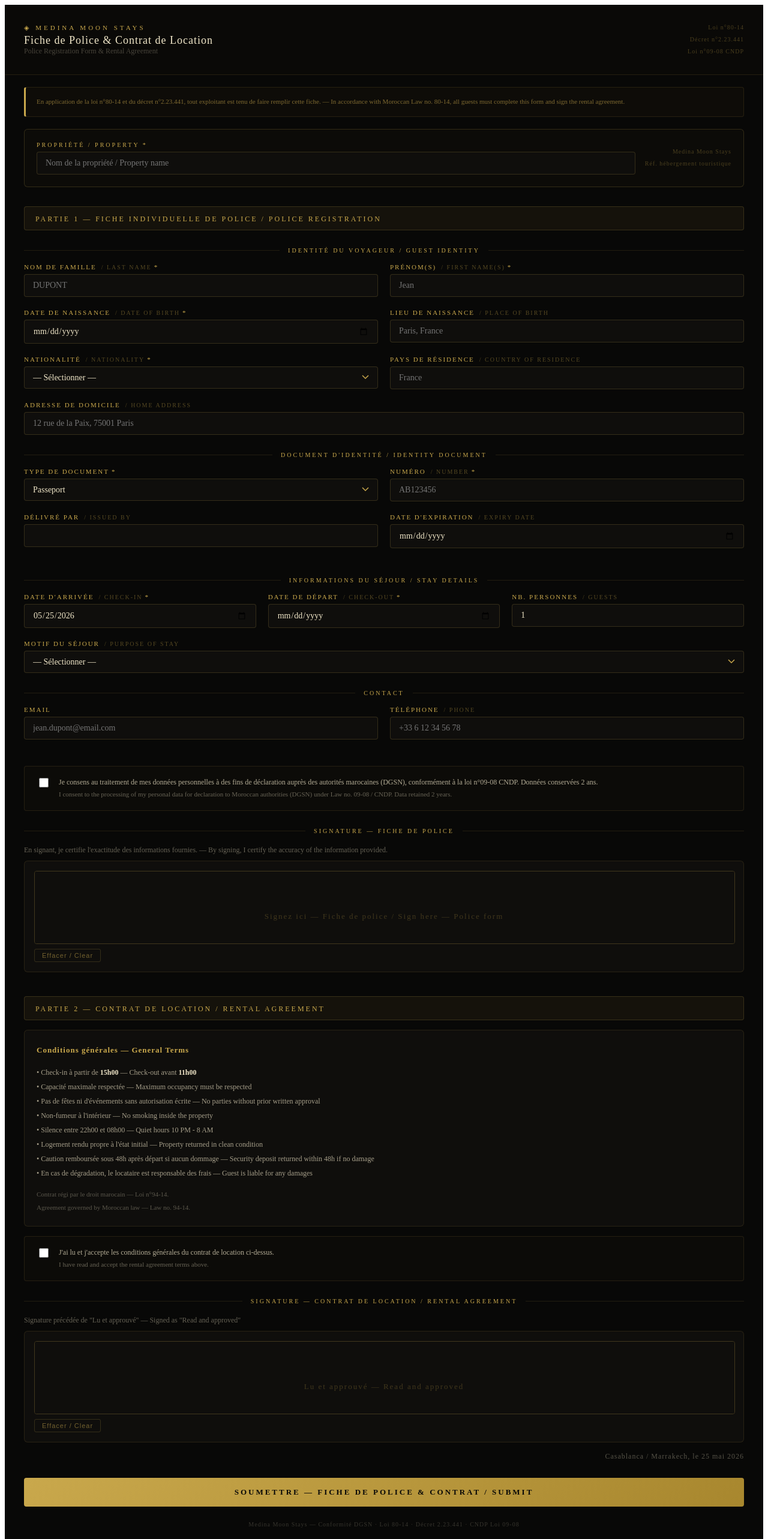
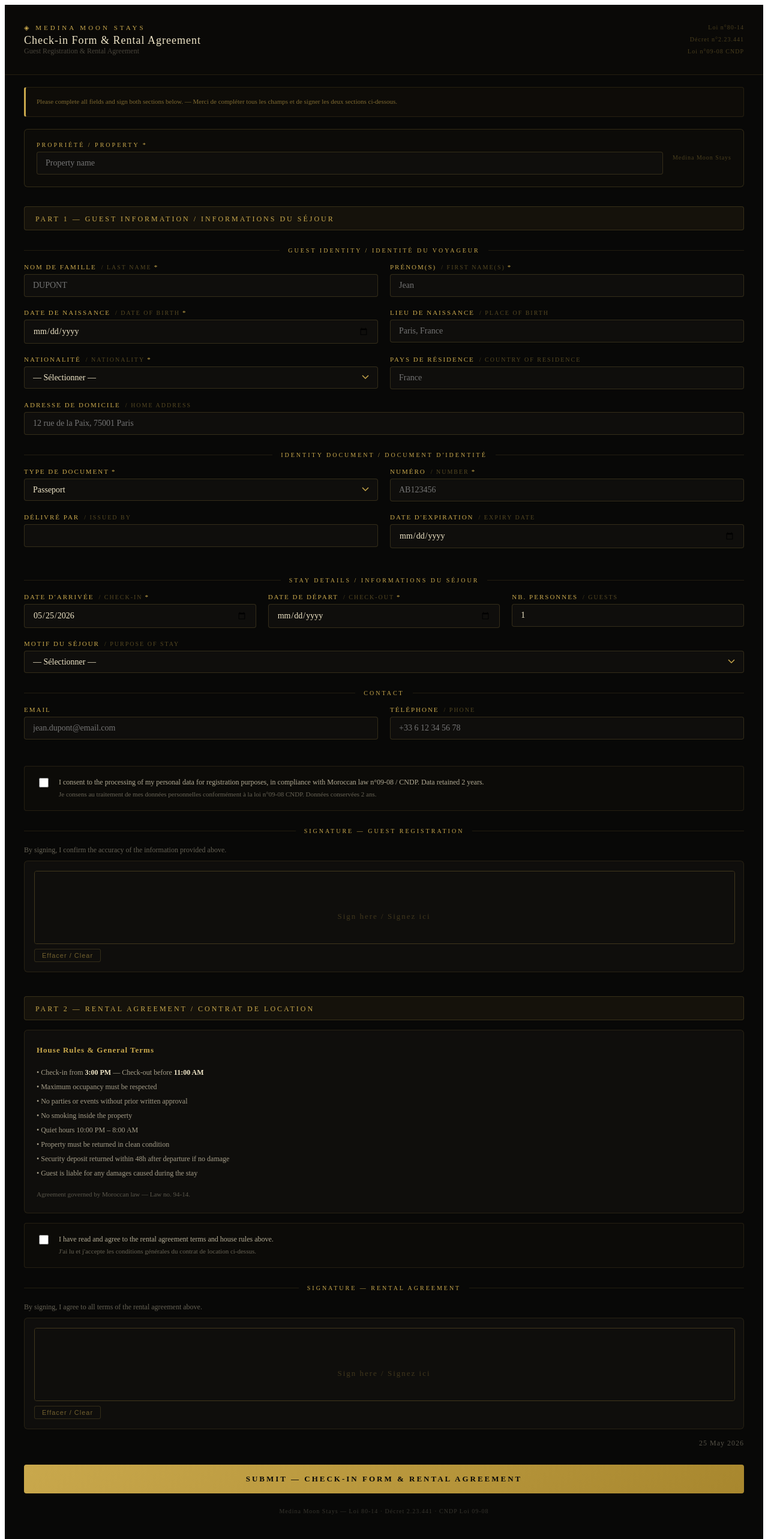
Before and after one commit to squallimehdi11-cloud/fiche-police-mms, a React (Vite) app: page / in a window 1280 px wide. Shown: the top 2566 px of the page at 60% size. Built offline with nearby package versions, Linux system fonts and the light colour scheme.

Commit message:
Update App.jsx

```diff
--- a/src/App.jsx
+++ b/src/App.jsx
@@ -184,7 +184,7 @@ export default function FichePolice() {
           statut_marital: form.statut_marital || "N/A",
           acte_mariage: form.acte_mariage || "N/A",
           name: `${form.prenom} ${form.nom}`,
-          message: `Fiche police + contrat signés le ${new Date().toLocaleDateString("fr-MA")}`,
+          message: `Check-in form + rental agreement signed on ${new Date().toLocaleDateString("fr-MA")}`,
         }
       );
       setSubmitted(true);
@@ -204,8 +204,8 @@ export default function FichePolice() {
           <h2 style={{ color: "#c9a84c", fontSize: "22px", letterSpacing: "4px", textTransform: "uppercase", marginBottom: "12px", fontWeight: 400 }}>Documents Enregistrés</h2>
           <p style={{ color: "#f0e6c888", fontSize: "15px", lineHeight: 1.8 }}>Merci, <strong style={{ color: "#f0e6c8" }}>{form.prenom} {form.nom}</strong>.</p>
           <p style={{ color: "#f0e6c866", fontSize: "13px", lineHeight: 1.8 }}>
-            Votre fiche de police et votre contrat de location ont été enregistrés.<br/>
-            <span style={{ fontSize: "11px" }}>Your police registration form and rental agreement have been recorded.</span>
+            Votre dossier a été enregistré et transmis à Medina Moon Stays.<br/>
+            <span style={{ fontSize: "11px" }}>Your check-in form and rental agreement have been recorded.</span>
           </p>
           <div style={{ marginTop: "24px", padding: "16px", border: "1px solid #c9a84c22", borderRadius: "6px", background: "#c9a84c08" }}>
             <p style={{ color: "#c9a84c", fontSize: "13px", letterSpacing: "1px", margin: 0 }}>{form.property}</p>
@@ -213,12 +213,12 @@ export default function FichePolice() {
           </div>
           <div style={{ marginTop: "32px", display: "flex", justifyContent: "center", gap: "32px" }}>
             <div>
-              <img src={signature} alt="signature fiche" style={{ maxWidth: "160px", opacity: 0.8 }} />
-              <p style={{ color: "#c9a84c44", fontSize: "10px", letterSpacing: "2px", marginTop: "6px" }}>FICHE DE POLICE</p>
+              <img src={signature} alt="signature 1" style={{ maxWidth: "160px", opacity: 0.8 }} />
+              <p style={{ color: "#c9a84c44", fontSize: "10px", letterSpacing: "2px", marginTop: "6px" }}>GUEST REGISTRATION</p>
             </div>
             <div>
-              <img src={signatureRental} alt="signature contrat" style={{ maxWidth: "160px", opacity: 0.8 }} />
-              <p style={{ color: "#c9a84c44", fontSize: "10px", letterSpacing: "2px", marginTop: "6px" }}>CONTRAT DE LOCATION</p>
+              <img src={signatureRental} alt="signature 2" style={{ maxWidth: "160px", opacity: 0.8 }} />
+              <p style={{ color: "#c9a84c44", fontSize: "10px", letterSpacing: "2px", marginTop: "6px" }}>RENTAL AGREEMENT</p>
             </div>
           </div>
         </div>
@@ -231,8 +231,8 @@ export default function FichePolice() {
       <div style={{ borderBottom: "1px solid #c9a84c22", padding: "28px 32px", display: "flex", alignItems: "center", justifyContent: "space-between", background: "#0a0907" }}>
         <div>
           <div style={{ fontSize: "11px", letterSpacing: "4px", color: "#c9a84c", textTransform: "uppercase", marginBottom: "4px" }}>◈ Medina Moon Stays</div>
-          <div style={{ fontSize: "18px", letterSpacing: "1px", color: "#f0e6c8" }}>Fiche de Police & Contrat de Location</div>
-          <div style={{ fontSize: "12px", color: "#f0e6c844" }}>Police Registration Form & Rental Agreement</div>
+          <div style={{ fontSize: "18px", letterSpacing: "1px", color: "#f0e6c8" }}>Check-in Form & Rental Agreement</div>
+          <div style={{ fontSize: "12px", color: "#f0e6c844" }}>Guest Registration & Rental Agreement</div>
         </div>
         <div style={{ fontSize: "10px", color: "#c9a84c55", letterSpacing: "1px", textAlign: "right", lineHeight: 2 }}>
           <div>Loi n°80-14</div><div>Décret n°2.23.441</div><div>Loi n°09-08 CNDP</div>
@@ -240,7 +240,7 @@ export default function FichePolice() {
       </div>
 
       <div style={{ margin: "20px 32px", padding: "14px 18px", background: "#c9a84c08", border: "1px solid #c9a84c22", borderLeft: "3px solid #c9a84c", borderRadius: "4px", fontSize: "11px", color: "#c9a84c99", lineHeight: 1.8 }}>
-        En application de la loi n°80-14 et du décret n°2.23.441, tout exploitant est tenu de faire remplir cette fiche. — In accordance with Moroccan Law no. 80-14, all guests must complete this form and sign the rental agreement.
+        Please complete all fields and sign both sections below. — Merci de compléter tous les champs et de signer les deux sections ci-dessous.
       </div>
 
       <div style={{ padding: "0 32px 40px" }}>
@@ -250,19 +250,19 @@ export default function FichePolice() {
             {propertyFromUrl ? (
               <div style={{ fontSize: "18px", color: "#f0e6c8" }}>{form.property}</div>
             ) : (
-              <input value={form.property} onChange={e => set("property", e.target.value)} placeholder="Nom de la propriété / Property name" style={{ ...inputStyle, ...err("property") }} />
+              <input value={form.property} onChange={e => set("property", e.target.value)} placeholder="Property name" style={{ ...inputStyle, ...err("property") }} />
             )}
           </div>
           <div style={{ fontSize: "10px", color: "#c9a84c55", letterSpacing: "1px", textAlign: "right", lineHeight: 2 }}>
-            <div>Medina Moon Stays</div><div>Réf. hébergement touristique</div>
+            <div>Medina Moon Stays</div>
           </div>
         </div>
 
         <div style={{ margin: "32px 0 8px", padding: "10px 18px", background: "#c9a84c11", border: "1px solid #c9a84c33", borderRadius: "4px" }}>
-          <span style={{ fontSize: "12px", letterSpacing: "3px", color: "#c9a84c", textTransform: "uppercase" }}>Partie 1 — Fiche Individuelle de Police / Police Registration</span>
+          <span style={{ fontSize: "12px", letterSpacing: "3px", color: "#c9a84c", textTransform: "uppercase" }}>Part 1 — Guest Information / Informations du Séjour</span>
         </div>
 
-        <SectionTitle>Identité du voyageur / Guest Identity</SectionTitle>
+        <SectionTitle>Guest Identity / Identité du voyageur</SectionTitle>
         <div style={{ display: "grid", gridTemplateColumns: "1fr 1fr", gap: "0 20px" }}>
           <Field label="Nom de famille" labelEn="Last name" required><input value={form.nom} onChange={e => set("nom", e.target.value)} style={{ ...inputStyle, ...err("nom") }} placeholder="DUPONT" /></Field>
           <Field label="Prénom(s)" labelEn="First name(s)" required><input value={form.prenom} onChange={e => set("prenom", e.target.value)} style={{ ...inputStyle, ...err("prenom") }} placeholder="Jean" /></Field>
@@ -278,7 +278,7 @@ export default function FichePolice() {
         </div>
         <Field label="Adresse de domicile" labelEn="Home address"><input value={form.adresse_domicile} onChange={e => set("adresse_domicile", e.target.value)} style={inputStyle} placeholder="12 rue de la Paix, 75001 Paris" /></Field>
 
-        <SectionTitle>Document d'identité / Identity Document</SectionTitle>
+        <SectionTitle>Identity Document / Document d'identité</SectionTitle>
         <div style={{ display: "grid", gridTemplateColumns: "1fr 1fr", gap: "0 20px" }}>
           <Field label="Type de document" required>
             <select value={form.doc_type} onChange={e => set("doc_type", e.target.value)} style={selectStyle}>
@@ -290,7 +290,7 @@ export default function FichePolice() {
           <Field label="Date d'expiration" labelEn="Expiry date"><input type="date" value={form.doc_date_expiration} onChange={e => set("doc_date_expiration", e.target.value)} style={inputStyle} /></Field>
         </div>
 
-        <SectionTitle>Informations du séjour / Stay Details</SectionTitle>
+        <SectionTitle>Stay Details / Informations du séjour</SectionTitle>
         <div style={{ display: "grid", gridTemplateColumns: "1fr 1fr 1fr", gap: "0 20px" }}>
           <Field label="Date d'arrivée" labelEn="Check-in" required><input type="date" value={form.date_arrivee} onChange={e => set("date_arrivee", e.target.value)} style={{ ...inputStyle, ...err("date_arrivee") }} /></Field>
           <Field label="Date de départ" labelEn="Check-out" required><input type="date" value={form.date_depart} onChange={e => set("date_depart", e.target.value)} style={{ ...inputStyle, ...err("date_depart") }} /></Field>
@@ -326,7 +326,7 @@ export default function FichePolice() {
             </Field>
             {form.statut_marital === "Célibataire" && (
               <div style={{ padding: "14px 18px", background: "#ff000011", border: "1px solid #ff000044", borderRadius: "4px", fontSize: "12px", color: "#ff6666", lineHeight: 1.7 }}>
-                ⚠ Les couples non mariés ne sont pas acceptés conformément à la loi marocaine. Votre réservation pourra être annulée à l'arrivée sans remboursement. — Unmarried couples are not accepted. Your booking may be cancelled upon arrival without refund.
+                ⚠ Les couples non mariés ne sont pas acceptés conformément à la loi marocaine. Votre réservation pourra être annulée à l'arrivée sans remboursement.
               </div>
             )}
             {form.statut_marital === "Marié(e)" && (
@@ -341,75 +341,75 @@ export default function FichePolice() {
           <label style={{ display: "flex", gap: "14px", alignItems: "flex-start", cursor: "pointer" }}>
             <input type="checkbox" checked={form.consent_cndp} onChange={e => set("consent_cndp", e.target.checked)} style={{ marginTop: "3px", accentColor: "#c9a84c", width: "16px", height: "16px", flexShrink: 0 }} />
             <span style={{ fontSize: "12px", color: "#f0e6c8bb", lineHeight: 1.7 }}>
-              Je consens au traitement de mes données personnelles à des fins de déclaration auprès des autorités marocaines (DGSN), conformément à la loi n°09-08 CNDP. Données conservées 2 ans.
-              <br /><span style={{ color: "#f0e6c866", fontSize: "11px" }}>I consent to the processing of my personal data for declaration to Moroccan authorities (DGSN) under Law no. 09-08 / CNDP. Data retained 2 years.</span>
+              I consent to the processing of my personal data for registration purposes, in compliance with Moroccan law n°09-08 / CNDP. Data retained 2 years.
+              <br /><span style={{ color: "#f0e6c866", fontSize: "11px" }}>Je consens au traitement de mes données personnelles conformément à la loi n°09-08 CNDP. Données conservées 2 ans.</span>
             </span>
           </label>
         </div>
 
-        <SectionTitle>Signature — Fiche de Police</SectionTitle>
-        <div style={{ marginBottom: "8px", fontSize: "12px", color: "#f0e6c866", lineHeight: 1.7 }}>En signant, je certifie l'exactitude des informations fournies. — By signing, I certify the accuracy of the information provided.</div>
+        <SectionTitle>Signature — Guest Registration</SectionTitle>
+        <div style={{ marginBottom: "8px", fontSize: "12px", color: "#f0e6c866", lineHeight: 1.7 }}>By signing, I confirm the accuracy of the information provided above.</div>
         <div style={{ border: `1px solid ${errors.signature ? "#c9a84c88" : "#c9a84c22"}`, borderRadius: "6px", padding: "16px", background: "#0f0e0c" }}>
-          <SignaturePad onSign={setSignature} signed={!!signature} label="Signez ici — Fiche de police / Sign here — Police form" />
-          {errors.signature && <div style={{ color: "#c9a84c", fontSize: "11px", marginTop: "8px" }}>⚠ Signature requise / Signature required</div>}
+          <SignaturePad onSign={setSignature} signed={!!signature} label="Sign here / Signez ici" />
+          {errors.signature && <div style={{ color: "#c9a84c", fontSize: "11px", marginTop: "8px" }}>⚠ Signature required</div>}
         </div>
 
         <div style={{ margin: "40px 0 8px", padding: "10px 18px", background: "#c9a84c11", border: "1px solid #c9a84c33", borderRadius: "4px" }}>
-          <span style={{ fontSize: "12px", letterSpacing: "3px", color: "#c9a84c", textTransform: "uppercase" }}>Partie 2 — Contrat de Location / Rental Agreement</span>
+          <span style={{ fontSize: "12px", letterSpacing: "3px", color: "#c9a84c", textTransform: "uppercase" }}>Part 2 — Rental Agreement / Contrat de Location</span>
         </div>
 
         <div style={{ margin: "16px 0", padding: "20px", background: "#0f0e0c", border: "1px solid #c9a84c22", borderRadius: "6px", fontSize: "12px", color: "#f0e6c8aa", lineHeight: 2 }}>
-          <div style={{ fontSize: "13px", color: "#c9a84c", letterSpacing: "1px", marginBottom: "12px", fontWeight: "bold" }}>Conditions générales — General Terms</div>
-          <div>• Check-in à partir de <strong style={{ color: "#f0e6c8" }}>15h00</strong> — Check-out avant <strong style={{ color: "#f0e6c8" }}>11h00</strong></div>
-          <div>• Capacité maximale respectée — Maximum occupancy must be respected</div>
-          <div>• Pas de fêtes ni d'événements sans autorisation écrite — No parties without prior written approval</div>
-          <div>• Non-fumeur à l'intérieur — No smoking inside the property</div>
-          <div>• Silence entre 22h00 et 08h00 — Quiet hours 10 PM - 8 AM</div>
-          <div>• Logement rendu propre à l'état initial — Property returned in clean condition</div>
-          <div>• Caution remboursée sous 48h après départ si aucun dommage — Security deposit returned within 48h if no damage</div>
-          <div>• En cas de dégradation, le locataire est responsable des frais — Guest is liable for any damages</div>
-          <div style={{ marginTop: "12px", fontSize: "11px", color: "#f0e6c855" }}>Contrat régi par le droit marocain — Loi n°94-14.<br />Agreement governed by Moroccan law — Law no. 94-14.</div>
+          <div style={{ fontSize: "13px", color: "#c9a84c", letterSpacing: "1px", marginBottom: "12px", fontWeight: "bold" }}>House Rules & General Terms</div>
+          <div>• Check-in from <strong style={{ color: "#f0e6c8" }}>3:00 PM</strong> — Check-out before <strong style={{ color: "#f0e6c8" }}>11:00 AM</strong></div>
+          <div>• Maximum occupancy must be respected</div>
+          <div>• No parties or events without prior written approval</div>
+          <div>• No smoking inside the property</div>
+          <div>• Quiet hours 10:00 PM – 8:00 AM</div>
+          <div>• Property must be returned in clean condition</div>
+          <div>• Security deposit returned within 48h after departure if no damage</div>
+          <div>• Guest is liable for any damages caused during the stay</div>
+          <div style={{ marginTop: "12px", fontSize: "11px", color: "#f0e6c855" }}>Agreement governed by Moroccan law — Law no. 94-14.</div>
         </div>
 
         <div style={{ margin: "16px 0", padding: "16px 20px", background: "#c9a84c06", border: `1px solid ${errors.consent_rental ? "#c9a84c88" : "#c9a84c22"}`, borderRadius: "4px" }}>
           <label style={{ display: "flex", gap: "14px", alignItems: "flex-start", cursor: "pointer" }}>
             <input type="checkbox" checked={form.consent_rental} onChange={e => set("consent_rental", e.target.checked)} style={{ marginTop: "3px", accentColor: "#c9a84c", width: "16px", height: "16px", flexShrink: 0 }} />
             <span style={{ fontSize: "12px", color: "#f0e6c8bb", lineHeight: 1.7 }}>
-              J'ai lu et j'accepte les conditions générales du contrat de location ci-dessus.
-              <br /><span style={{ color: "#f0e6c866", fontSize: "11px" }}>I have read and accept the rental agreement terms above.</span>
+              I have read and agree to the rental agreement terms and house rules above.
+              <br /><span style={{ color: "#f0e6c866", fontSize: "11px" }}>J'ai lu et j'accepte les conditions générales du contrat de location ci-dessus.</span>
             </span>
           </label>
         </div>
 
-        <SectionTitle>Signature — Contrat de Location / Rental Agreement</SectionTitle>
-        <div style={{ marginBottom: "8px", fontSize: "12px", color: "#f0e6c866", lineHeight: 1.7 }}>Signature précédée de "Lu et approuvé" — Signed as "Read and approved"</div>
+        <SectionTitle>Signature — Rental Agreement</SectionTitle>
+        <div style={{ marginBottom: "8px", fontSize: "12px", color: "#f0e6c866", lineHeight: 1.7 }}>By signing, I agree to all terms of the rental agreement above.</div>
         <div style={{ border: `1px solid ${errors.signatureRental ? "#c9a84c88" : "#c9a84c22"}`, borderRadius: "6px", padding: "16px", background: "#0f0e0c" }}>
-          <SignaturePad onSign={setSignatureRental} signed={!!signatureRental} label="Lu et approuvé — Read and approved" />
-          {errors.signatureRental && <div style={{ color: "#c9a84c", fontSize: "11px", marginTop: "8px" }}>⚠ Signature requise / Signature required</div>}
+          <SignaturePad onSign={setSignatureRental} signed={!!signatureRental} label="Sign here / Signez ici" />
+          {errors.signatureRental && <div style={{ color: "#c9a84c", fontSize: "11px", marginTop: "8px" }}>⚠ Signature required</div>}
         </div>
 
         <div style={{ marginTop: "16px", fontSize: "12px", color: "#f0e6c855", display: "flex", justifyContent: "flex-end", letterSpacing: "1px" }}>
-          Casablanca / Marrakech, le {new Date().toLocaleDateString("fr-MA", { day: "2-digit", month: "long", year: "numeric" })}
+          {new Date().toLocaleDateString("en-GB", { day: "2-digit", month: "long", year: "numeric" })}
         </div>
 
         {Object.keys(errors).length > 0 && (
           <div style={{ marginTop: "20px", padding: "12px 16px", background: "#c9a84c08", border: "1px solid #c9a84c44", borderRadius: "4px", fontSize: "12px", color: "#c9a84c" }}>
-            ⚠ Veuillez compléter tous les champs obligatoires et apposer vos deux signatures.
+            ⚠ Please complete all required fields and sign both sections.
           </div>
         )}
 
         {sendError && (
           <div style={{ marginTop: "16px", padding: "12px 16px", background: "#ff000011", border: "1px solid #ff000044", borderRadius: "4px", fontSize: "12px", color: "#ff6666" }}>
-            ⚠ Erreur d'envoi. Veuillez réessayer ou contacter Medina Moon Stays directement.
+            ⚠ Sending error. Please try again or contact Medina Moon Stays directly.
           </div>
         )}
 
         <button onClick={handleSubmit} disabled={sending} style={{ marginTop: "28px", width: "100%", background: sending ? "#888" : "linear-gradient(135deg, #c9a84c, #a8872e)", border: "none", borderRadius: "4px", color: "#080807", padding: "16px", fontSize: "13px", letterSpacing: "3px", textTransform: "uppercase", fontFamily: "'Cormorant Garamond', serif", fontWeight: 700, cursor: sending ? "not-allowed" : "pointer" }}>
-          {sending ? "Envoi en cours..." : "Soumettre — Fiche de Police & Contrat / Submit"}
+          {sending ? "Sending..." : "Submit — Check-in Form & Rental Agreement"}
         </button>
 
         <div style={{ marginTop: "20px", textAlign: "center", fontSize: "10px", color: "#f0e6c833", letterSpacing: "1px", lineHeight: 2 }}>
-          Medina Moon Stays — Conformité DGSN · Loi 80-14 · Décret 2.23.441 · CNDP Loi 09-08
+          Medina Moon Stays — Loi 80-14 · Décret 2.23.441 · CNDP Loi 09-08
         </div>
       </div>
     </div>
```
